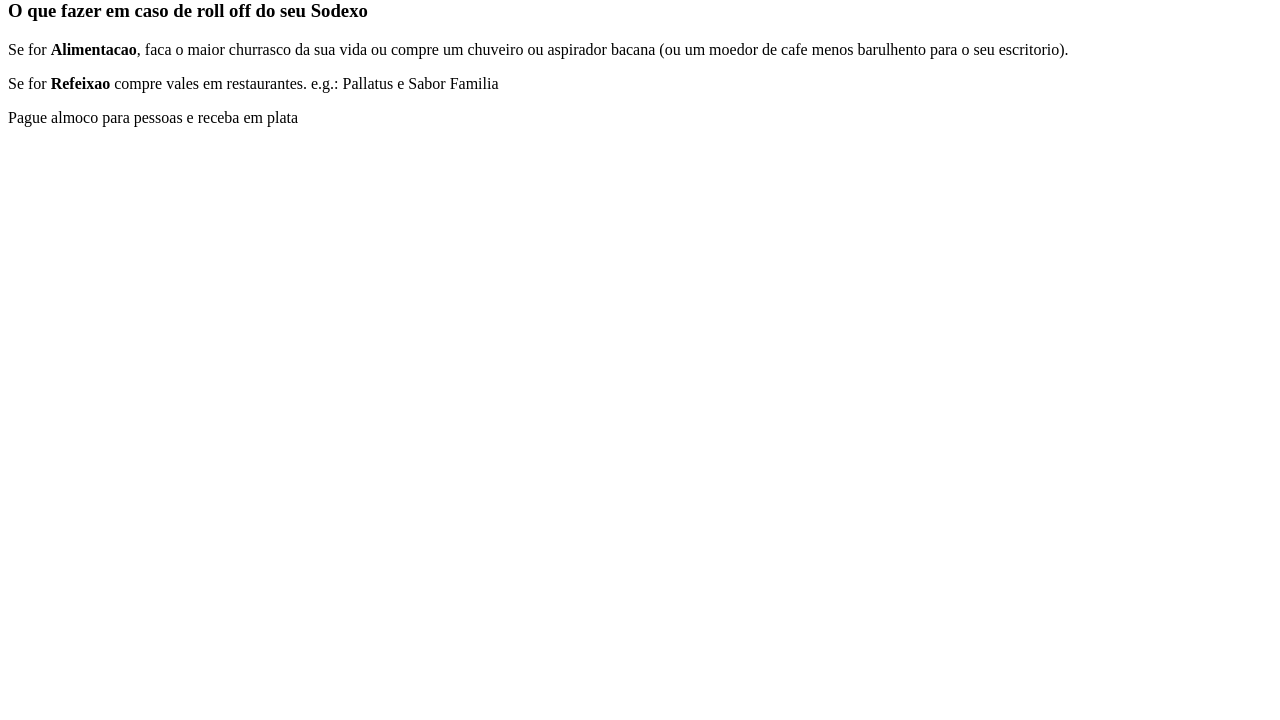
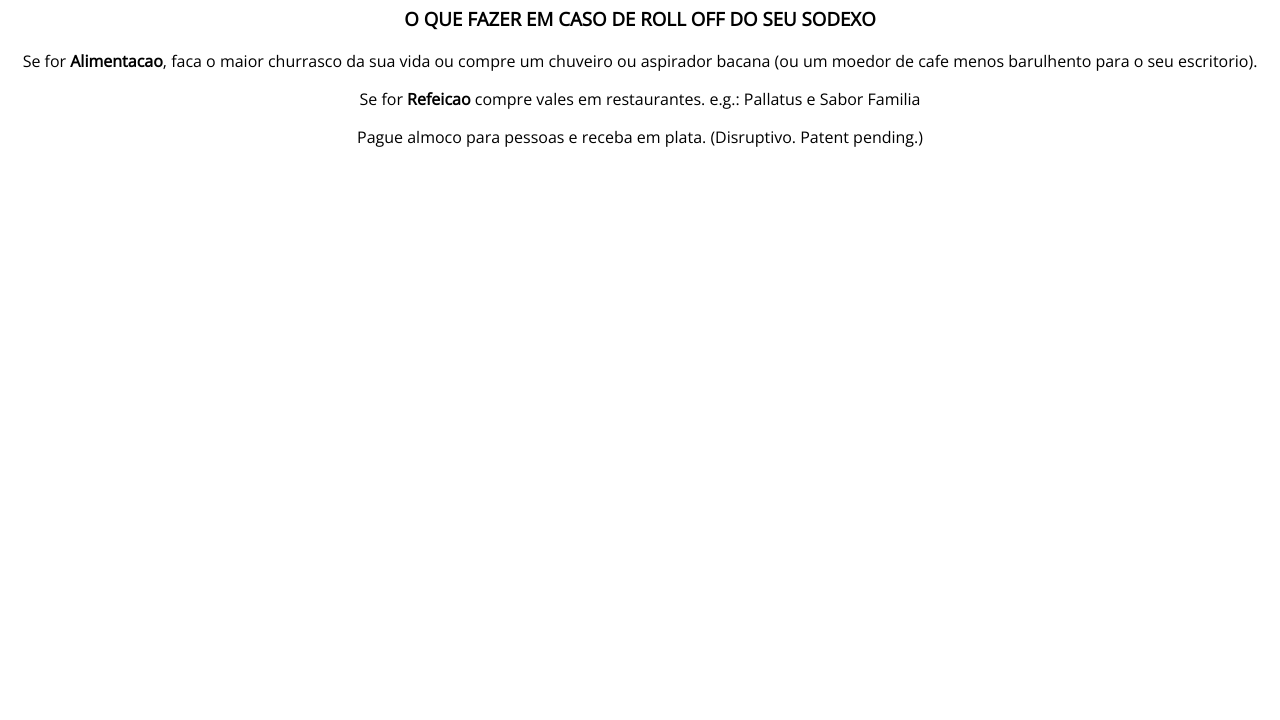
Before and after one commit to othman853/sodexo-rolloff, a plain HTML site: page index.html in a window 1280 px wide. Shown: the part 80-800 px from the top of the page. Drawn offline with nearby package versions, Linux system fonts and the light colour scheme.

Commit message:
Formatting

```diff
--- a/index.html
+++ b/index.html
@@ -2,18 +2,30 @@
 <html>
   <head>
     <meta charset="utf-8">
-    <title></title>
+    <title>Sodexo Rolloff</title>
+    <link href="https://fonts.googleapis.com/css?family=Open+Sans" rel="stylesheet">
+    <style>
+      * {
+        font-family: 'Open Sans';
+      }
+
+      h1,h3 {
+        text-transform: uppercase;
+      }
+    </style>
   </head>
   <body>
-    <h1> Rolloff de Sodexo </h1>
+    <center>
+      <h1> Rolloff de Sodexo </h1>
 
-    <h3> O que fazer em caso de roll off do seu Sodexo </h3>
+      <h3> O que fazer em caso de roll off do seu Sodexo </h3>
 
-    <p> Se for <b>Alimentacao</b>, faca o maior churrasco da sua vida ou compre um chuveiro ou
-    aspirador bacana (ou um moedor de cafe menos barulhento para o seu escritorio).</p>
+      <p> Se for <b>Alimentacao</b>, faca o maior churrasco da sua vida ou compre um chuveiro ou
+      aspirador bacana (ou um moedor de cafe menos barulhento para o seu escritorio).</p>
 
-    <p> Se for <b> Refeixao </b> compre vales em restaurantes. e.g.: Pallatus e Sabor Familia </p>
+      <p> Se for <b> Refeicao </b> compre vales em restaurantes. e.g.: Pallatus e Sabor Familia </p>
 
-    <p> Pague almoco para pessoas e receba em plata </p>
+      <p> Pague almoco para pessoas e receba em plata. (Disruptivo. Patent pending.) </p>
+    </center>
   </body>
 </html>
```
